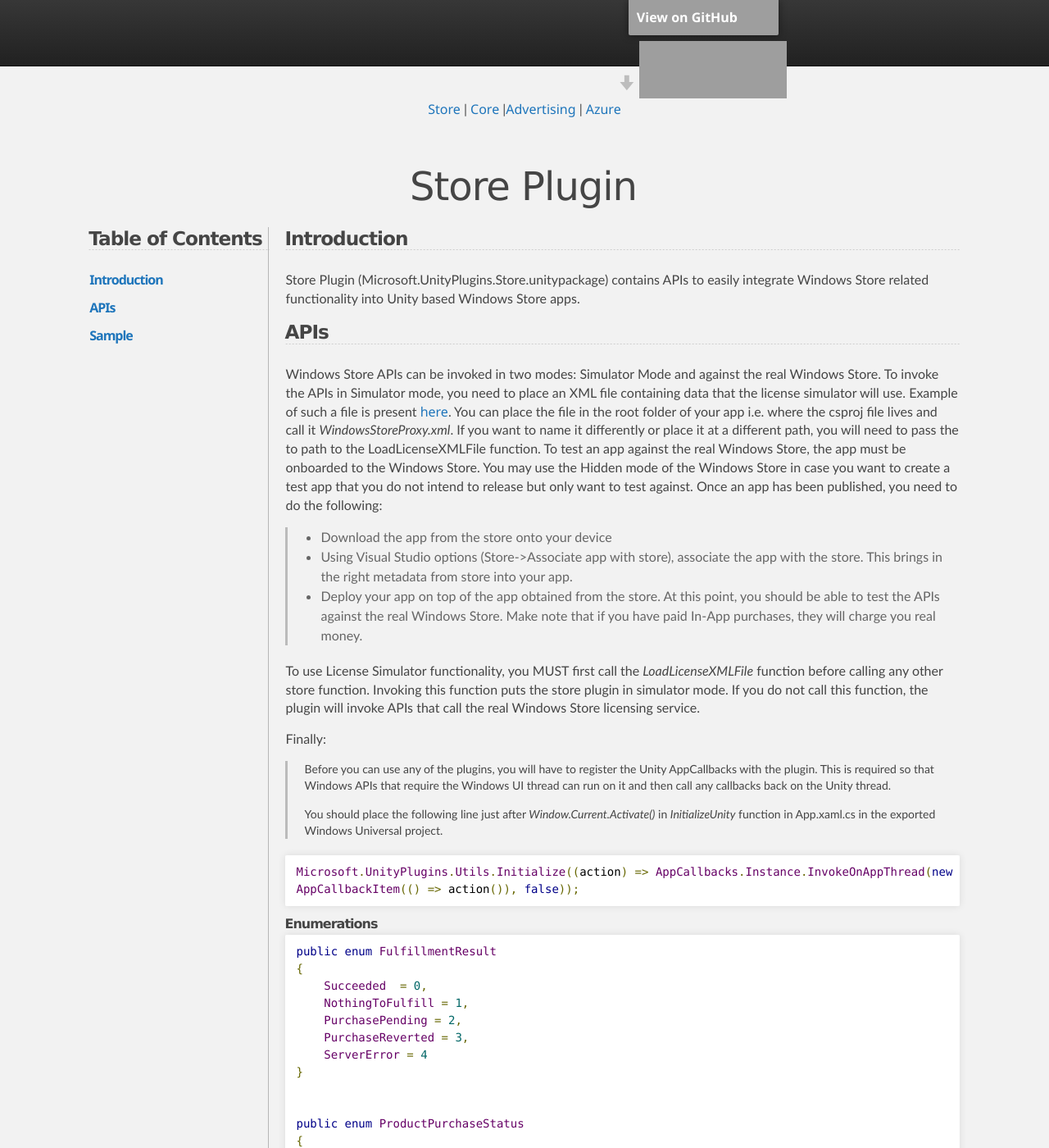
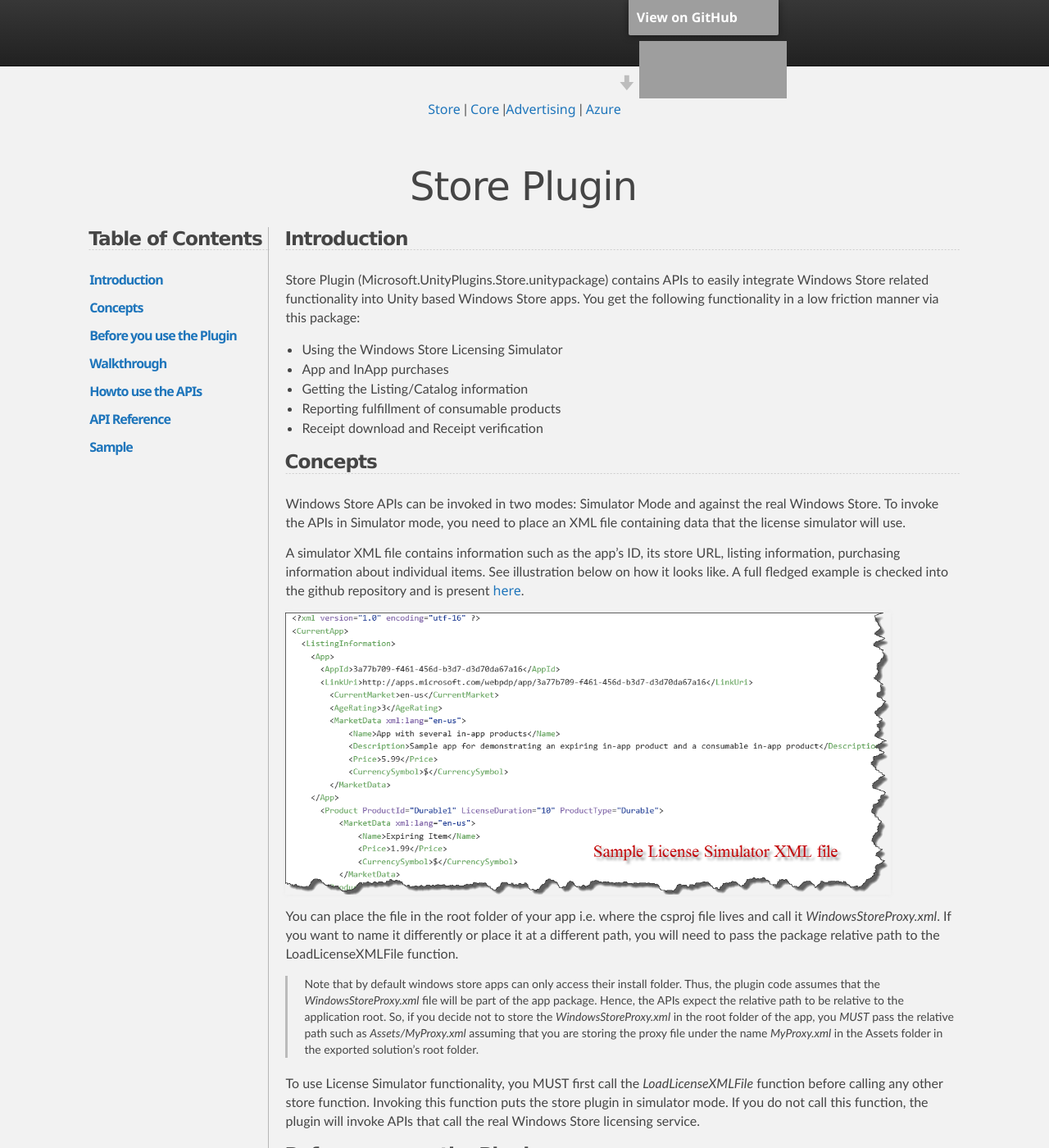
Before and after one commit to microsoft/unityplugins, a Jekyll site: the page built from store/index.md, in a window 1280 px wide and 1400 px high, cut to the strip 0-1400 px from the top of the window. Shown: the whole strip at 82% size. Built offline with Jekyll 4.4.1, drawn with Linux system fonts in a browser that asks for light colours; Markdown is read by kramdown in place of the engine named in the settings; some of the changed text lies outside the part shown; grey boxes are pictures that could not be loaded.

Commit message:
Adding documentation on store

````diff
--- a/index.html
+++ b/index.html
@@ -89,7 +89,6 @@ Microsoft.UnityPlugins.Utils.Initialize((action) => AppCallbacks.Instance.Invoke
 
 
 <p>
-
   At this point of time, your app should have everything setup correctly and your app should invoke Windows Store APIs without any issues. If you hit an issue, create an <a href=https://github.com/microsoft/unityplugins/issues>issue on github </a> and we will get to it.
 </p>
 
--- a/store/index.md
+++ b/store/index.md
@@ -4,27 +4,102 @@ title: Store Plugin
 ---
 
 ##Introduction
-Store Plugin (Microsoft.UnityPlugins.Store.unitypackage) contains APIs to easily integrate Windows Store related functionality into Unity based Windows Store apps.
+Store Plugin (Microsoft.UnityPlugins.Store.unitypackage) contains APIs to easily integrate Windows Store related functionality into Unity based Windows Store apps. You get the following functionality in a low friction manner via this package:
 
-##APIs
- Windows Store APIs can be invoked in two modes: Simulator Mode and against the real Windows Store. To invoke the APIs in Simulator mode, you need to place an XML file containing data that the license simulator will use. Example of such a file is present [here](https://github.com/Microsoft/unityplugins/blob/master/Samples/StoreTest/out_win10/StoreTest/WindowsStoreProxy.xml). You can place the file in the root folder of your app i.e. where the csproj file lives and call it *WindowsStoreProxy.xml*. If you want to name it differently or place it at a different path, you will need to pass the to path to the LoadLicenseXMLFile function. To test an app against the real Windows Store, the app must be onboarded to the Windows Store. You may use the Hidden mode of the Windows Store in case you want to create a test app that you do not intend to release but only want to test against. Once an app has been published, you need to do the following:
+* Using the Windows Store Licensing Simulator
+* App and InApp purchases
+* Getting the Listing/Catalog information
+* Reporting fulfillment of consumable products
+* Receipt download and Receipt verification
+
+## Concepts
+ Windows Store APIs can be invoked in two modes: Simulator Mode and against the real Windows Store. To invoke the APIs in Simulator mode, you need to place an XML file containing data that the license simulator will use.
+
+ A simulator XML file contains information such as the app's ID, its store URL, listing information, purchasing information about individual items. See illustration below on how it looks like. A full fledged example is checked into the github repository and is present [here](https://github.com/Microsoft/unityplugins/blob/master/Samples/StoreTest/out_win10/StoreTest/WindowsStoreProxy.xml).
+
+![Simulator XML file](images/licenseSimulatorXml.png)
+
+ You can place the file in the root folder of your app i.e. where the csproj file lives and call it *WindowsStoreProxy.xml*. If you want to name it differently or place it at a different path, you will need to pass the package relative path to the LoadLicenseXMLFile function.
+
+ > Note that by default windows store apps can only access their install folder. Thus, the plugin code assumes that the *WindowsStoreProxy.xml* file will be part of the app package. Hence, the APIs expect the relative path to be relative to the application root. So, if you decide not to store the *WindowsStoreProxy.xml* in the root folder of the app, you *MUST* pass the relative path such as *Assets/MyProxy.xml* assuming that you are storing the proxy file  under the name *MyProxy.xml* in the Assets folder in the exported solution's root folder.
+
+
+
+To use License Simulator functionality, you MUST first call the *LoadLicenseXMLFile* function before calling any other store function. Invoking this function puts the store plugin in simulator mode. If you do not call this function, the plugin will invoke APIs that call the real Windows Store licensing service.
+
+## Before you use the Plugin
+
+Before you can use any of the plugins, you will have to register the Unity AppCallbacks with the plugin. This is required so that Windows APIs that require the Windows UI thread can run on it and then call any callbacks back on the Unity thread.
+
+You should place the following line just after *Window.Current.Activate()* in *InitializeUnity* function in App.xaml.cs in the exported Windows Universal project.
+
+```C#
+Microsoft.UnityPlugins.Utils.Initialize((action) => AppCallbacks.Instance.InvokeOnAppThread(new AppCallbackItem(() => action()), false));
+```
+
+
+**To test an app against the real Windows Store, the app must be onboarded to the Windows Store**. You may use the Hidden mode of the Windows Store in case you want to create a test app that you do not intend to release but only want to test against. Once an app has been published, you need to do the following:
 
 > * Download the app from the store onto your device
 > * Using Visual Studio options (Store->Associate app with store), associate the app with the store. This brings in the right metadata from store into your app.
 > * Deploy your app on top of the app obtained from the store. At this point, you should be able to test the APIs against the real Windows Store. Make note that if you have paid In-App purchases, they will charge you real money.
 
-To use License Simulator functionality, you MUST first call the *LoadLicenseXMLFile* function before calling any other store function. Invoking this function puts the store plugin in simulator mode. If you do not call this function, the plugin will invoke APIs that call the real Windows Store licensing service.
 
-Finally:
+## Walkthrough
+To make use of the Store APIs, there is a flow of APIs that needs to be maintained to get things working properly. Not following this guidance will lead to many problems and a lot of grief. First, Make sure that  you have thoroughly read the *Before you use the plugin* section above. Not configuring the app correctly is the biggest issue that most app developers on Windows Store face. You have been warned!
 
->Before you can use any of the plugins, you will have to register the Unity AppCallbacks with the plugin. This is required so that Windows APIs that require the Windows UI thread can run on it and then call any callbacks back on the Unity thread.
->
->You should place the following line just after *Window.Current.Activate()* in *InitializeUnity* function in App.xaml.cs in the exported Windows Universal project.
+![Plugin use flowchart](images/plugin_use_flow_chart.png)
+
+##Howto use the APIs
+
+We wrote the plugins with a consistent API surface in mind to ease development. Any of our APIs that can indicate success or failure use a callback mechanism. The callbacks are passed the result of the API call and we always return the result by wrapping it one of the two container classes [*CallbackResponse* or *CallbackResponse<T>*](https://github.com/Microsoft/unityplugins/blob/master/EditorProjects/Microsoft.UnityPlugins.Common/CallbackResponse.cs). There are a small number of exceptions where APIs directly return a result instead of using a callback, but majority of the APIs follow this model. Here is how the callback data structure looks like in case you don't want to click the link above.
 
 ```C#
-Microsoft.UnityPlugins.Utils.Initialize((action) => AppCallbacks.Instance.InvokeOnAppThread(new AppCallbackItem(() => action()), false));
+public enum CallbackStatus
+{
+    Unknown = -1,
+    Failure = 0,
+    Success = 1,
+    TimedOut = 2
+}
+
+public class CallbackResponse
+{
+    public CallbackStatus Status { get; set; }
+    public Exception Exception { get; set; }
+}
+
+public class CallbackResponse<T> : CallbackResponse
+{
+    public T Result { get; set; }
+}
 ```
 
+So, if your callback gets invoked, you should make sure to use a pattern similar to check your results:
+
+```C#
+Store.LoadListingInformation((response) =>
+{
+
+    if (response.Status == CallbackStatus.Failure)
+    {
+        // An error has occured, take appropriate action
+		// details of the error are available in the response.Exception
+        return;
+    }
+
+    // If we reach here, the response.Status is success.
+	// If the callback takes a CallbackResponse<T>, then
+	// the result will be contained in response.Result.
+	// However, if the callback takes a CallbackResponse,
+	// the API does not return any results and trying to
+	// dereference response.Result will hit a NullReferenceException.
+});
+```
+
+In the above snippet, we provide an overview of how to handle the results coming back from the Store.LoadListingInformation plugin API call.
+
+## API Reference
 ### Enumerations
 ```C#
 public enum FulfillmentResult
@@ -172,5 +247,7 @@ public static void LoadLicenseXMLFile(Action<CallbackResponse> callback,
 
 ```
 
+> Note that although we take great effort towards making sure that the API reference is up to date, the [github repository](https://github.com/Microsoft/unityplugins) is the final authority. In particular, the [Store.cs File](https://github.com/Microsoft/unityplugins/blob/master/EditorProjects/Microsoft.UnityPlugins.Store/Store.cs) in the official repository is the final authoritative source in case documentation and plugin don't seem to be agreeing.
+
 ## Sample
 A sample is included in the [github repository](https://github.com/Microsoft/unityplugins) under Samples/StoreTest folder. A Windows Store exported project with the appropriate settings is present in the *Samples/StoreTest/out_win10* folder.
````
Also changed, not shown: store/images/licenseSimulatorXml.png (added), store/images/plugin_use_flow_chart.png (added).
